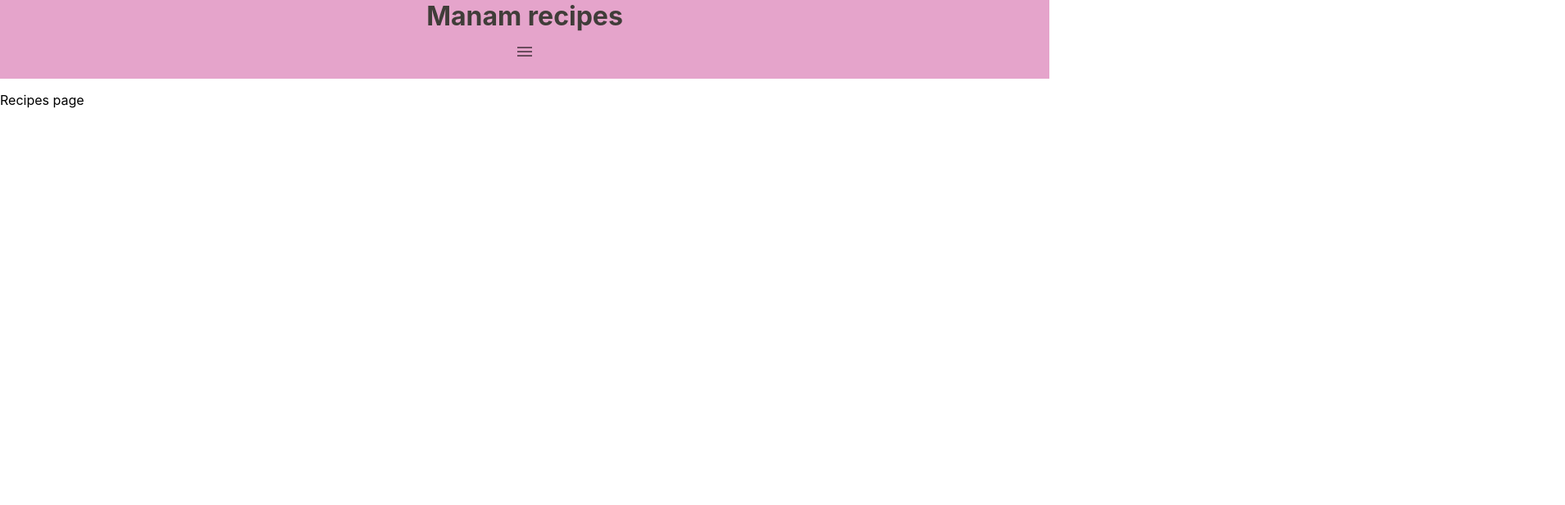
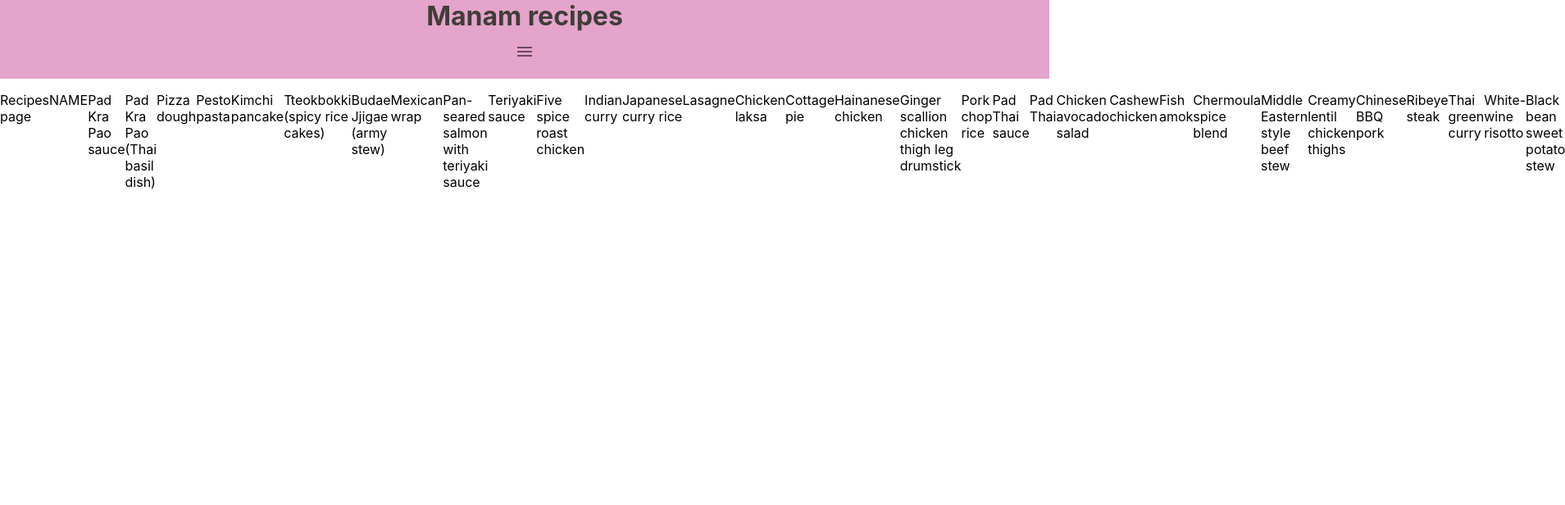
Before and after one commit to kin-au/manam-recipes, a React (Create React App) app: page /recipes in a window 1280 px wide. Shown: the top 616 px of the page at 82% size, 1909 px wide, since content can reach past the window. Built offline with nearby package versions, Linux system fonts and the light colour scheme.

Commit message:
render titles on page

```diff
--- a/src/pages/Recipes/Recipes.tsx
+++ b/src/pages/Recipes/Recipes.tsx
@@ -1,4 +1,5 @@
 import React from "react";
+import { Recipe } from "../../types.js";
 import * as SC from "./Recipes.style.js";
 import { RecipesProps } from "./types";
 
@@ -8,6 +9,13 @@ const Recipes = (props: RecipesProps) => {
   return (
     <SC.Container>
       <p>Recipes page</p>
+      {!recipes.length ? (
+        <h1>"Loading..."</h1>
+      ) : (
+        recipes.map((recipe: Recipe) => {
+          return <div>{recipe.name}</div>;
+        })
+      )}
     </SC.Container>
   );
 };
```
